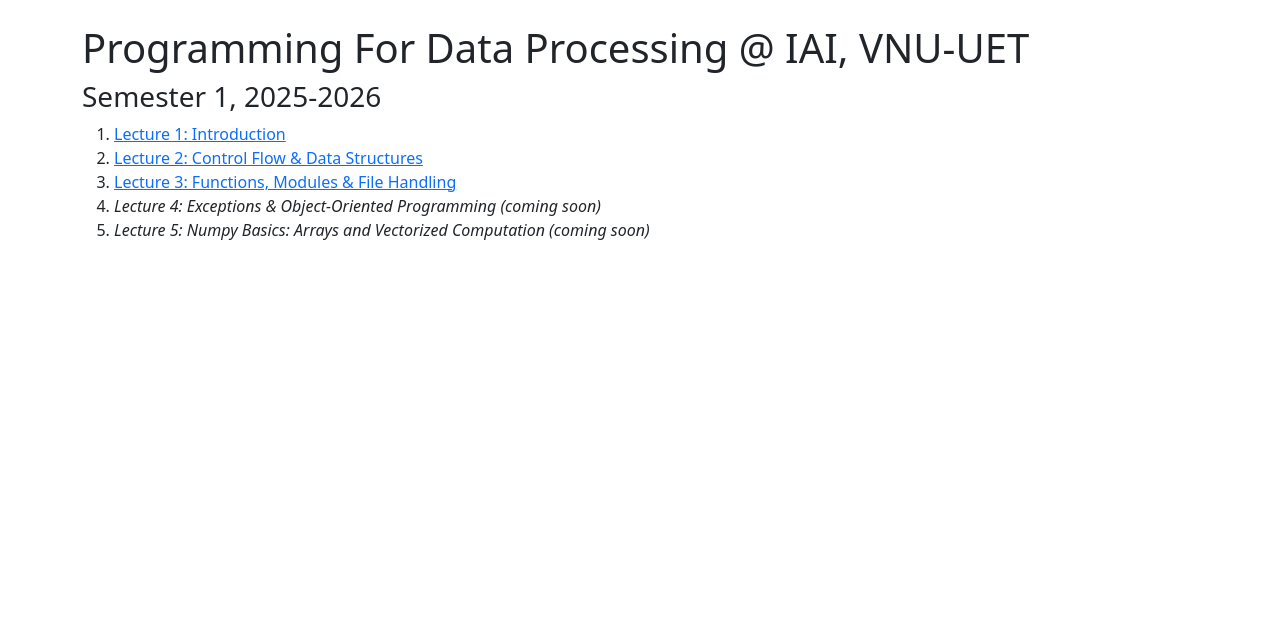
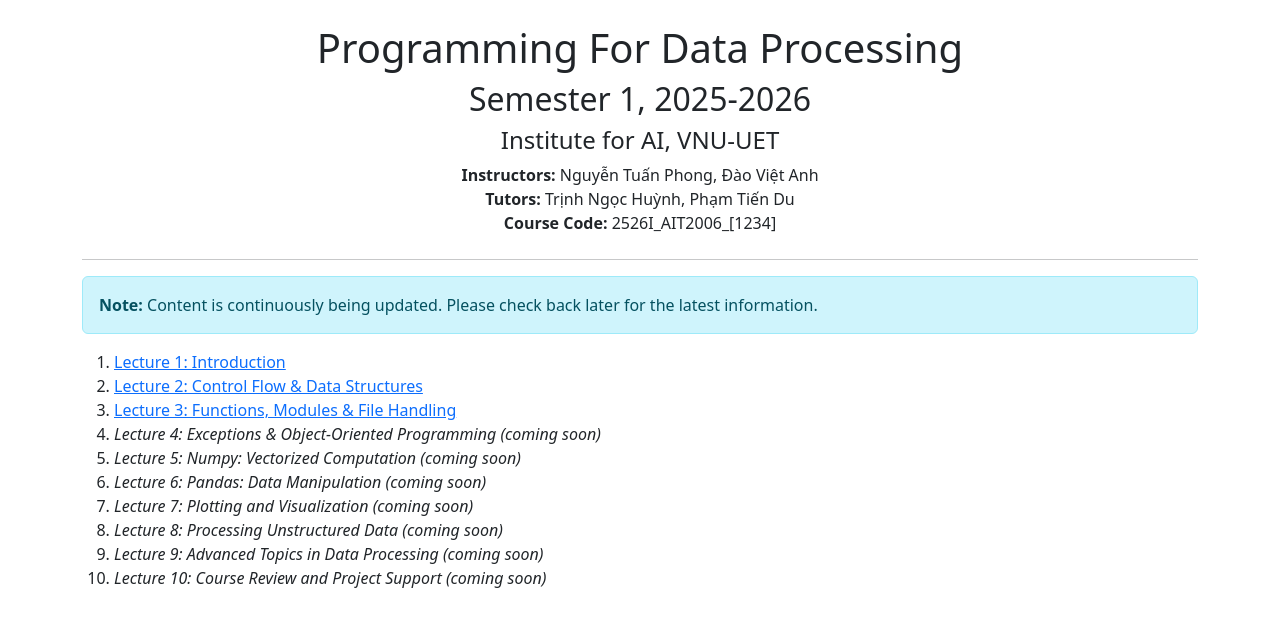
Before and after one commit to ltxldl/ltxldl.github.io, a website: page 2526-1/index.html in a window 1280 px wide. Drawn offline with nearby package versions, Linux system fonts and the light colour scheme.

Commit message:
update syllabus

```diff
--- a/2526-1/index.html
+++ b/2526-1/index.html
@@ -16,11 +16,30 @@
 
 <body>
   <div class="container mt-4">
-    <h1>
-      Programming For Data Processing @ IAI, VNU-UET
-    </h1>
+    <div class="text-center mb-4">
+      <h1>
+        Programming For Data Processing
+      </h1>
 
-    <h3>Semester 1, 2025-2026</h3>
+      <h2>Semester 1, 2025-2026</h2>
+
+      <h4>Institute for AI, VNU-UET</h4>
+
+      <p>
+        <strong>Instructors:</strong> Nguyễn Tuấn Phong, Đào Việt Anh
+        <br>
+        <strong>Tutors:</strong> Trịnh Ngọc Huỳnh, Phạm Tiến Du
+        <br>
+        <strong>Course Code:</strong> 2526I_AIT2006_[1234]
+      </p>
+    </div>
+
+    <hr>
+
+    <div class="alert alert-info" role="alert">
+      <strong>Note:</strong>
+      Content is continuously being updated. Please check back later for the latest information.
+    </div>
 
     <div>
       <ol>
@@ -39,7 +58,22 @@
           <i>Lecture 4: Exceptions & Object-Oriented Programming (coming soon)</i>
         </li>
         <li>
-          <i>Lecture 5: Numpy Basics: Arrays and Vectorized Computation (coming soon)</i>
+          <i>Lecture 5: Numpy: Vectorized Computation (coming soon)</i>
+        </li>
+        <li>
+          <i>Lecture 6: Pandas: Data Manipulation (coming soon)</i>
+        </li>
+        <li>
+          <i>Lecture 7: Plotting and Visualization (coming soon)</i>
+        </li>
+        <li>
+          <i>Lecture 8: Processing Unstructured Data (coming soon)</i>
+        </li>
+        <li>
+          <i>Lecture 9: Advanced Topics in Data Processing (coming soon)</i>
+        </li>
+        <li>
+          <i>Lecture 10: Course Review and Project Support (coming soon)</i>
         </li>
       </ol>
     </div>
```
